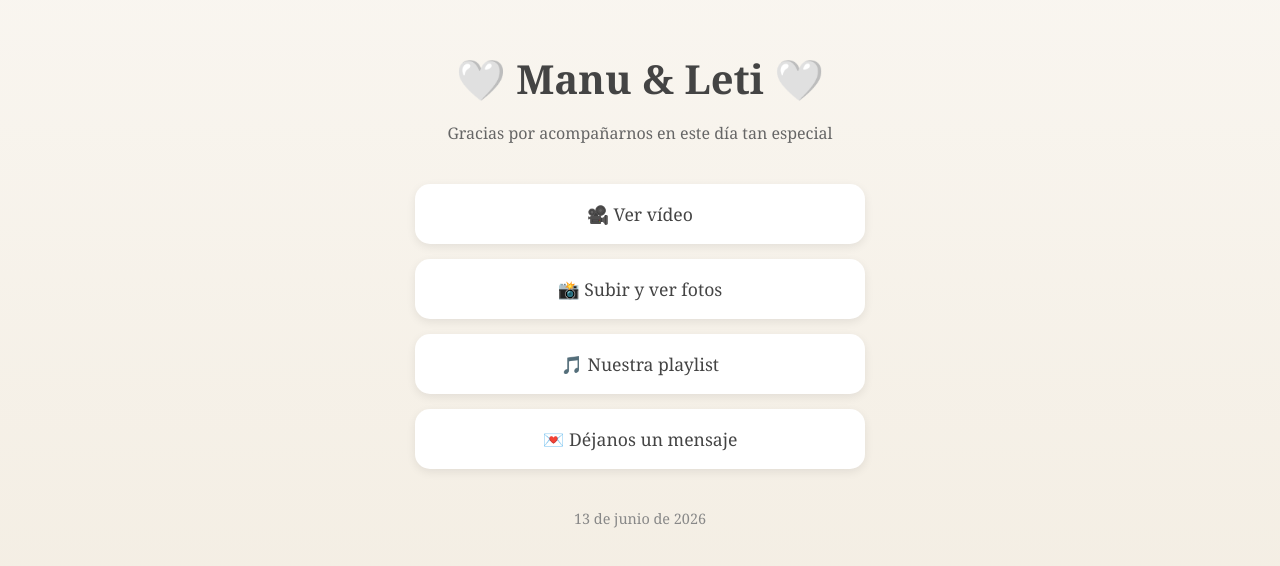
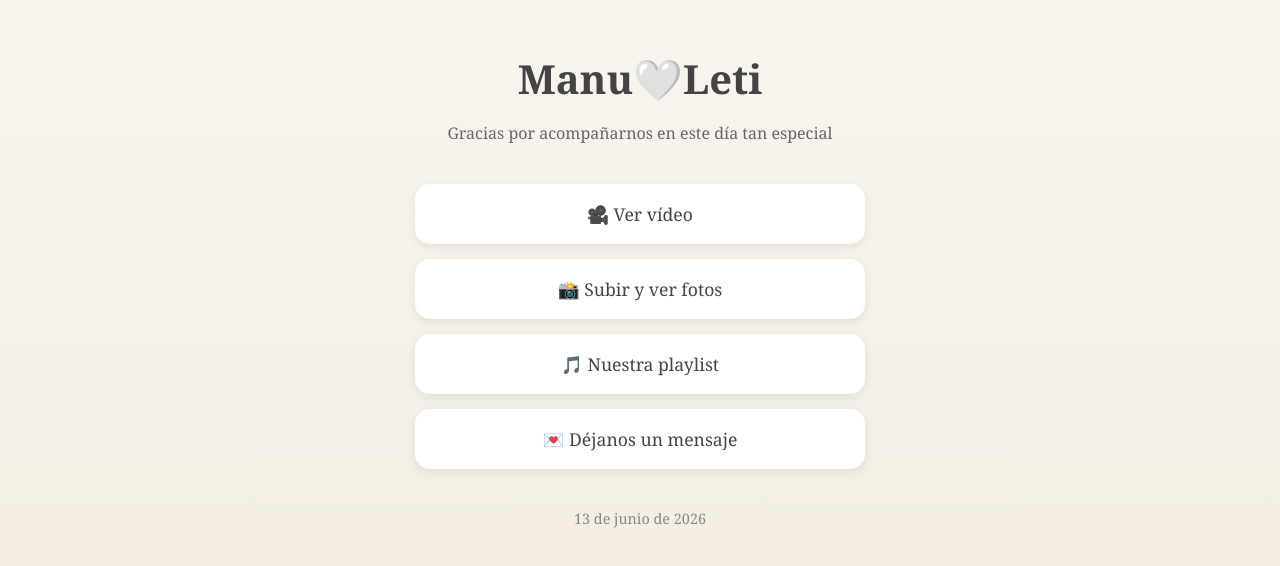
Before and after one commit to Manutxo84/boda, a plain HTML site: page index.html in a window 1280 px wide. Shown: the part 124-690 px from the top of the page. Drawn offline with Linux system fonts and the light colour scheme.

Commit message:
Update index.html

```diff
--- a/index.html
+++ b/index.html
@@ -62,7 +62,7 @@ p {
 
 <div class="contenedor">
 
-    <h1>🤍 Manu & Leti 🤍</h1>
+    <h1>Manu🤍Leti</h1>
 
     <p>Gracias por acompañarnos en este día tan especial</p>
 
```
